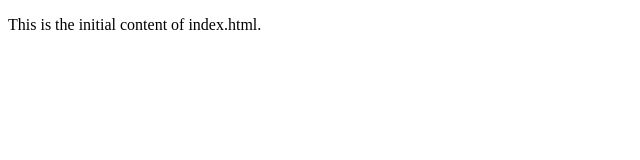
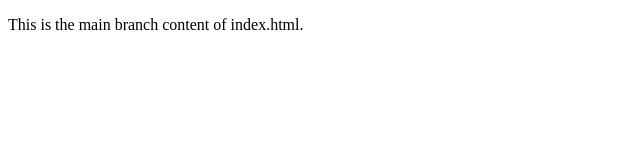
Before and after one commit to fahmed132-seneca/csp451-projects, a plain HTML site: page index.html in a window 1280 px wide. Shown: the full height of the page, 0-640 px from the left. Drawn offline with Linux system fonts and the light colour scheme.

Commit message:
Update body text in index.html on main branch

```diff
--- a/index.html
+++ b/index.html
@@ -5,6 +5,6 @@
     <title>Index Page</title>
 </head>
 <body>
-    <p>This is the initial content of index.html.</p>
+    <p>This is the main branch content of index.html.</p>
 </body>
 </html>
```
